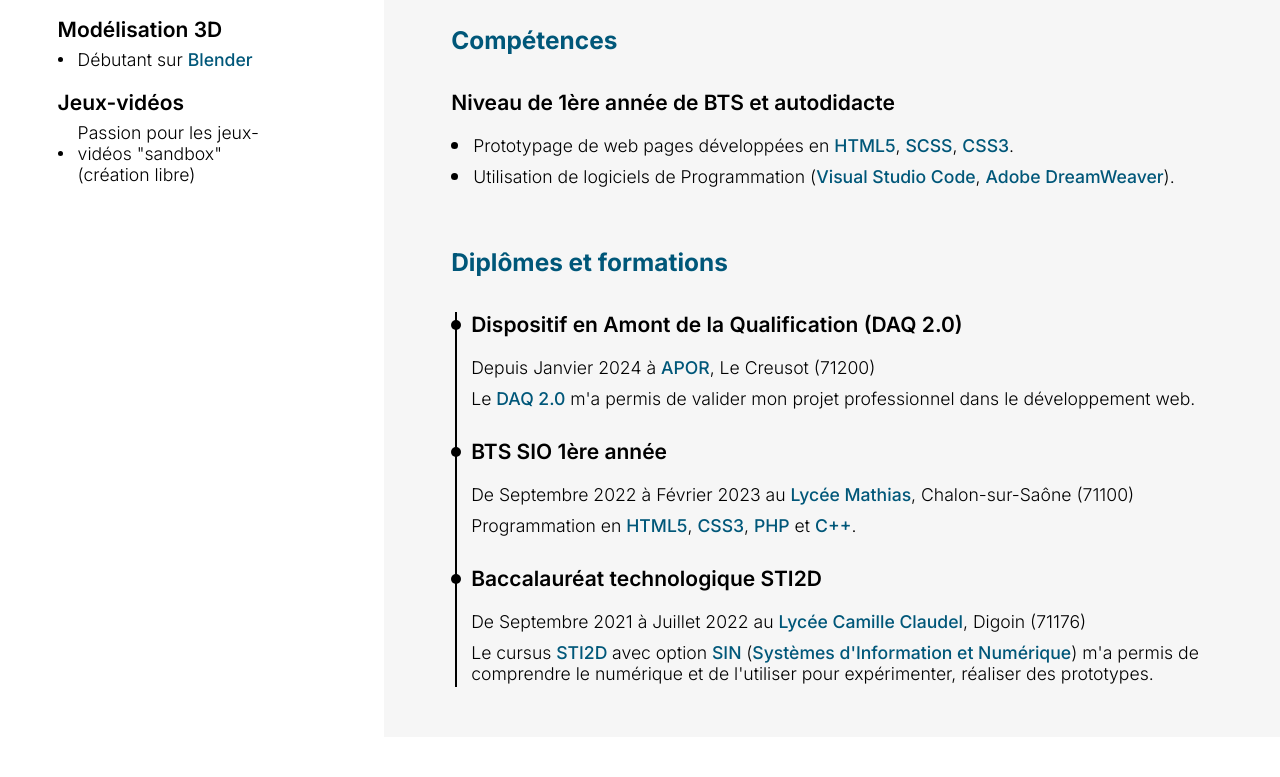
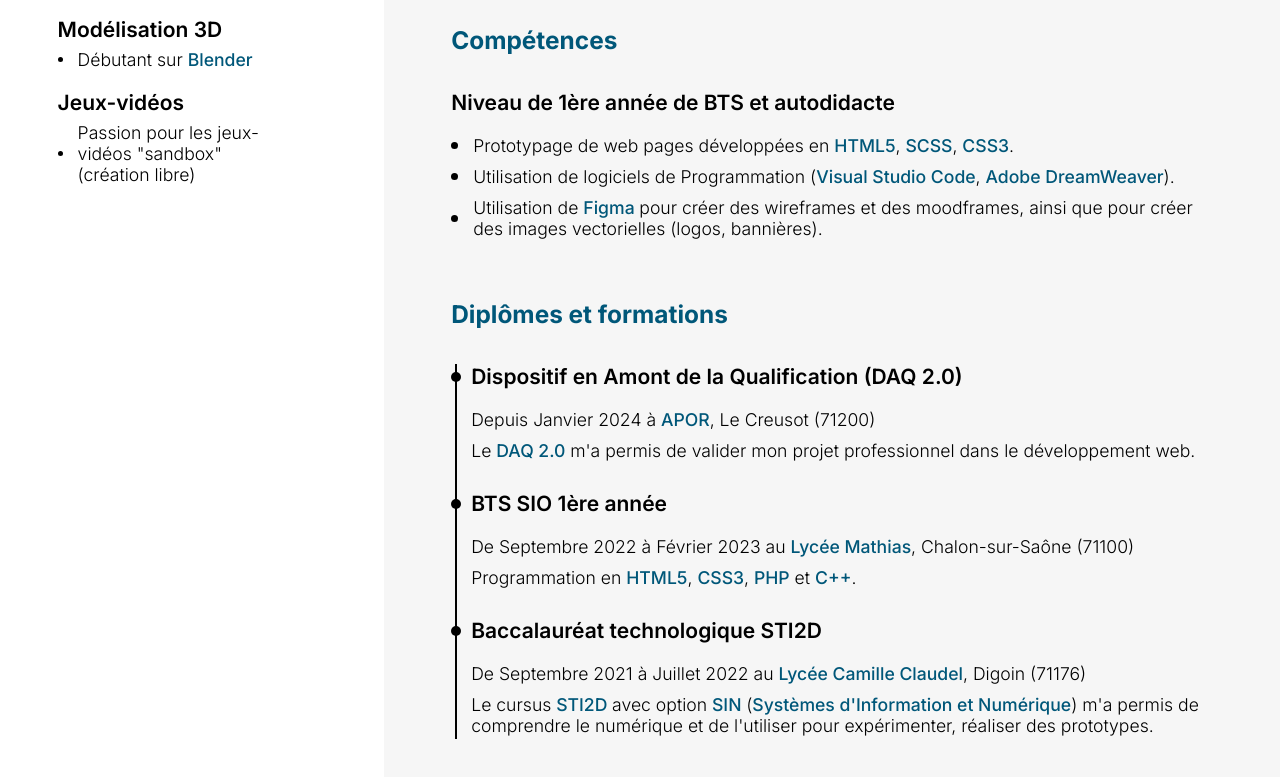
Before and after one commit to Morgann-Chanliau/morgann-chanliau.github.io, a plain HTML site: page index.html in a window 1280 px wide. Shown: the part 1186-1963 px from the top of the page. Before the commit the page ends 1923 px from the top, so only its background shows below. Drawn offline with Linux system fonts and the light colour scheme.

Commit message:
fourth comment

```diff
--- a/index.html
+++ b/index.html
@@ -342,6 +342,19 @@
                         <span class="important">Adobe DreamWeaver</span>).
                     </div>
                 </div>
+
+                <div class="titlepoint">
+                    <div class="pointzone">
+                        <div class="point2"></div>
+                    </div>
+                    <div class="comps">
+                        Utilisation de
+                        <span class="important">
+                            Figma
+                        </span>
+                        pour créer des wireframes et des moodframes, ainsi que pour créer des images vectorielles (logos, bannières).
+                    </div>
+                </div>
             </div>
 
             <div class="container">
```
